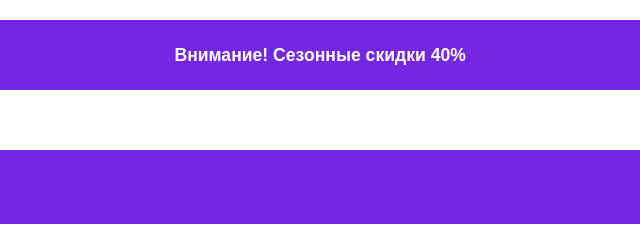
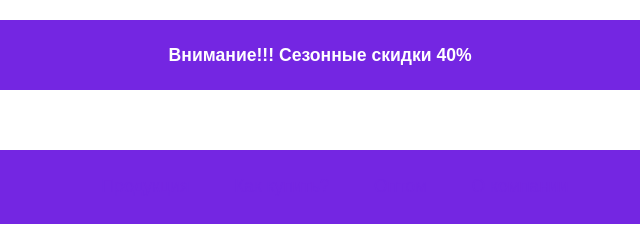
Before and after one commit to mishacool1010/project3, a plain HTML site: page index.html in a window 1280 px wide. Shown: the top 240 px of the page, 305-945 px from the left. Drawn offline with Linux system fonts and the light colour scheme.

Commit message:
Update index.html

```diff
--- a/index.html
+++ b/index.html
@@ -9,7 +9,7 @@
 <body>
     <header>
         <img id="logo" src="https://learn.algoritmika.org/uploads/2020/12/logo_0_1607675596.svg" height="40px" alt="Логотип Fantastic Party">
-        <b>Внимание! Сезонные скидки 40%</b>
+        <b>Внимание!!! Сезонные скидки 40%</b>
         <a href="#discount">Подробнее</a>
     </header>
     <main>
```
